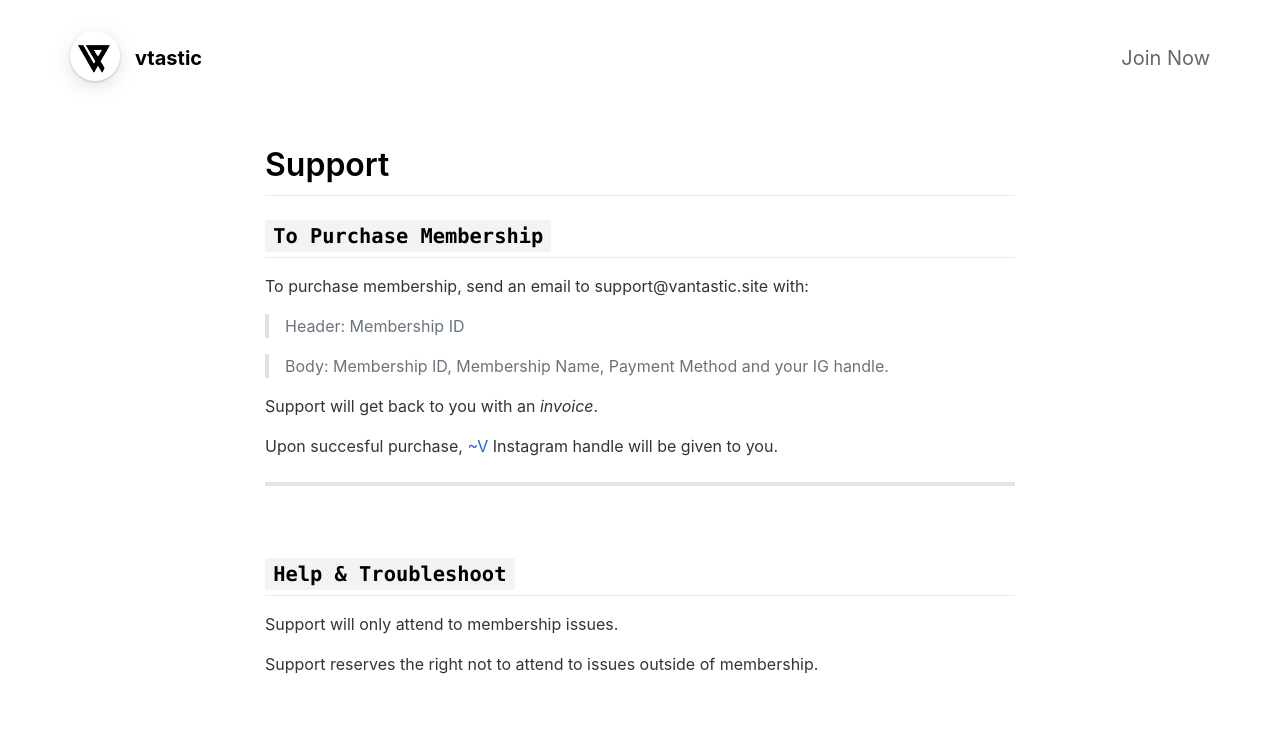
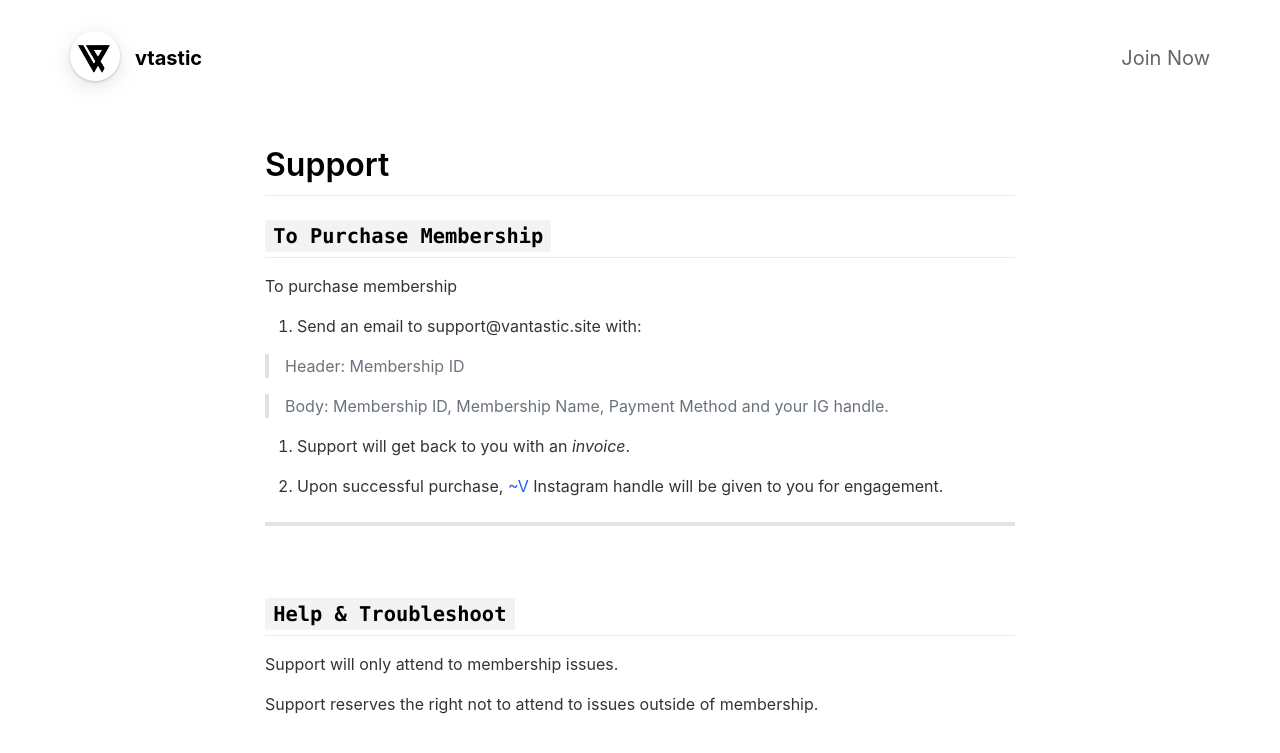
Before and after one commit to 5tnvan/vtastic, a Jekyll site: the page built from _pages/support.md, in a window 1280 px wide. Shown: the top 753 px of the page. Built offline with Jekyll 4.4.1, drawn with Linux system fonts in a browser that asks for light colours; nearby versions of some CDN libraries.

Commit message:
Update support.md

```diff
--- a/_pages/support.md
+++ b/_pages/support.md
@@ -9,15 +9,17 @@ include_in_header: false
 
 ## `To Purchase Membership`
 
-To purchase membership, send an email to support@vantastic.site with:
+To purchase membership
+
+1. Send an email to support@vantastic.site with:
 
 > Header: Membership ID
 
 > Body: Membership ID, Membership Name, Payment Method and your IG handle.
 
-Support will get back to you with an *invoice*.
+2. Support will get back to you with an *invoice*.
 
-Upon succesful purchase, [~V](../v) Instagram handle will be given to you.
+3. Upon successful purchase, [~V](../v) Instagram handle will be given to you for engagement.
 
 ________
 <br>
```
